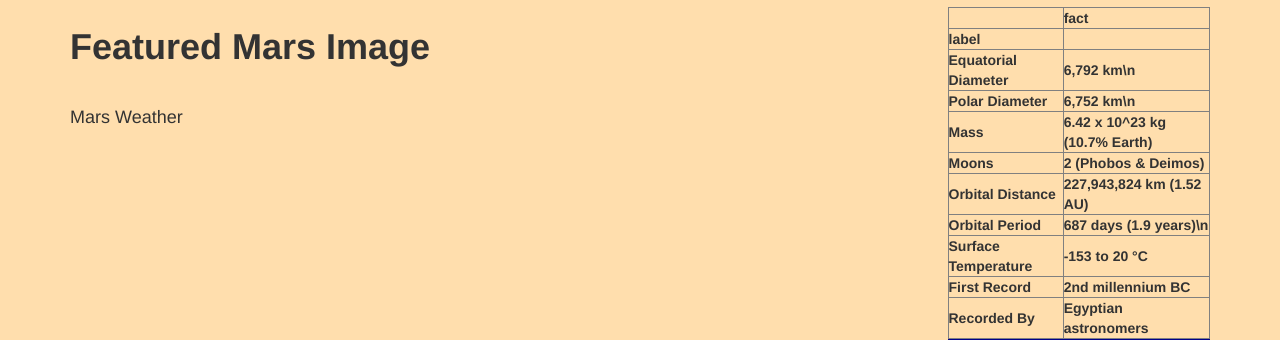
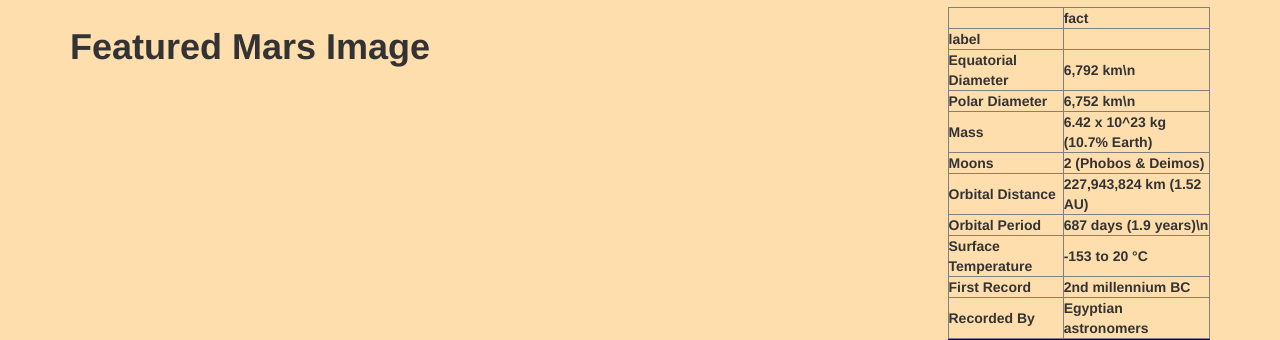
Before and after one commit to m-manahan/web_scraping, a Flask app: template templates/index.html in a window 1280 px wide. Shown: the part 236-576 px from the top of the page. Run offline with Flask 2, Linux system fonts and the light colour scheme; the template is opened without the code that fills it, so the values that code supplies are empty; some libraries are stand-ins or nearby versions.

Commit message:
Repo commit

```diff
--- a/templates/index.html
+++ b/templates/index.html
@@ -54,7 +54,6 @@
             <div class="col-md-9">
               <h1><strong> Featured Mars Image </strong></h1>
               <img src = {{mars_data.feature_img}}>
-              <h4>Mars Weather</h4>
 
             </div>
             <div class="col-md-3" >
```
